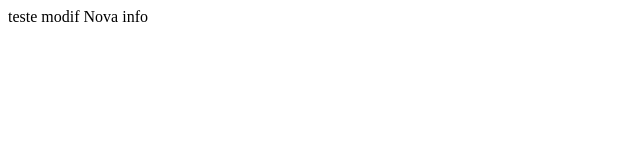
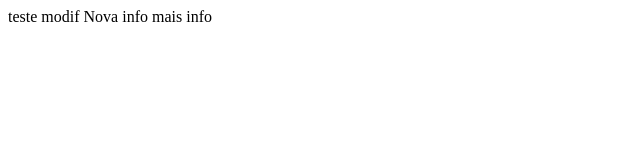
Before and after one commit to jorgegit08/meuProjetoVersionado, a plain HTML site: page index.html in a window 1280 px wide. Shown: the full height of the page, 0-640 px from the left. Drawn offline with Linux system fonts and the light colour scheme.

Commit message:
para pushar 2

```diff
--- a/index.html
+++ b/index.html
@@ -4,6 +4,8 @@
             teste modif
 
             Nova info
+
+            mais info
         </div>
 
     </body>
```
